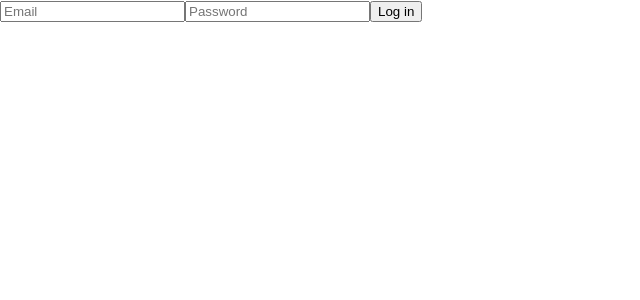
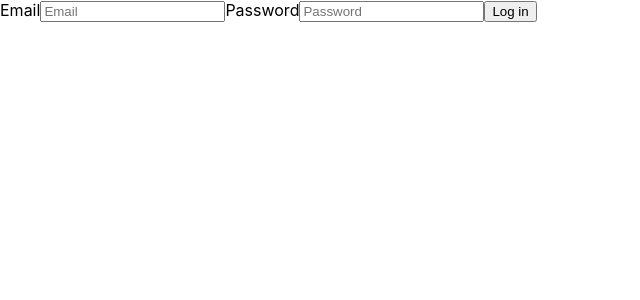
Before and after one commit to jaklyk2103/expenses-ui, a React (Create React App) app: page /login in a window 1280 px wide. Shown: the top 300 px of the page, without its empty margins (0-640 px from the left). Built offline with nearby package versions, Linux system fonts and the light colour scheme.

Commit message:
Trying to add autocompletion support to the login form

```diff
--- a/src/components/loginForm/loginForm.tsx
+++ b/src/components/loginForm/loginForm.tsx
@@ -30,8 +30,10 @@ export default function LoginForm() {
 
   return(
     <form>
-      <input type="email" onChange={handleEmailChange} placeholder='Email' />
-      <input type="text" onChange={handlePasswordChange} placeholder='Password' />
+      <label htmlFor="email">Email</label>
+      <input name="email" autoComplete='email' type="email" onChange={handleEmailChange} placeholder='Email' />
+      <label htmlFor="password">Password</label>
+      <input name="password" autoComplete='current-password' type="password" onChange={handlePasswordChange} placeholder='Password' />
       <button onClick={handleLoginButtonClick}>Log in</button>
     </form>
   );
```
